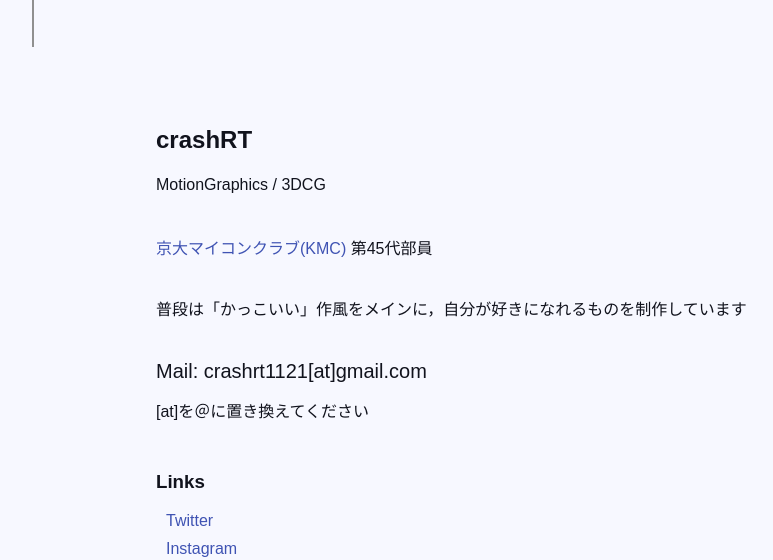
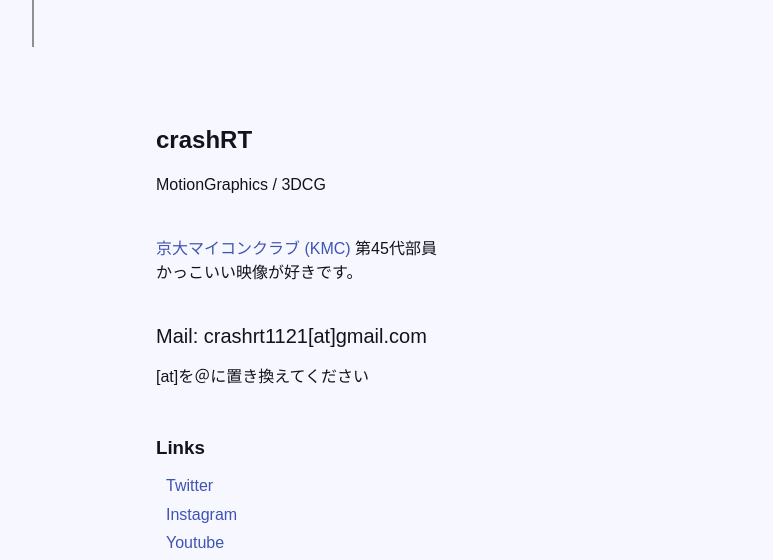
Before and after one commit to crashRT/Portfolio, a Django app: page /about/ in a window 1280 px wide. Shown: the part 753-1313 px from the top of the page, without its empty margins (160-933 px from the left). Run offline with Django 3.2, Linux system fonts and the light colour scheme; some libraries are stand-ins or nearby versions; some web fonts are replaced.

Commit message:
文章変更
About, Contact の文章を修正した

```diff
--- a/portfolio/templates/About.html
+++ b/portfolio/templates/About.html
@@ -73,10 +73,8 @@
             MotionGraphics / 3DCG
         </p>
         <p class="profile">
-            <a href="https://www.kmc.gr.jp/">京大マイコンクラブ(KMC)</a> 第45代部員
-        </p>
-        <p class="pr">
-            普段は「かっこいい」作風をメインに，自分が好きになれるものを制作しています
+            <a href="https://www.kmc.gr.jp/">京大マイコンクラブ (KMC)</a> 第45代部員 <br>
+            かっこいい映像が好きです。
         </p>
         <p class="Mail">Mail: crashrt1121[at]gmail.com</p>
         <p>[at]を＠に置き換えてください</p>
--- a/portfolio/templates/Contact.html
+++ b/portfolio/templates/Contact.html
@@ -62,7 +62,9 @@
         映像制作などのお仕事を募集しております．<br>
         ご依頼の際は crashrt1121[at]gmail.com ([at]を＠に置き換えてください) ，<br>
         またはTwitter(<a href="https://twitter.com/crashRT_doyo">@crashRT_doyo</a>)のDMまでご連絡下さい．
-        <br>納期・料金に関しては要相談でお願いします．
+    </p>
+    <p class="contact">
+        納期・料金に関しては、できる限り要望に合わせますので、<br>まずはご連絡いただけると嬉しいです．
     </p>
 </div>
 
```
